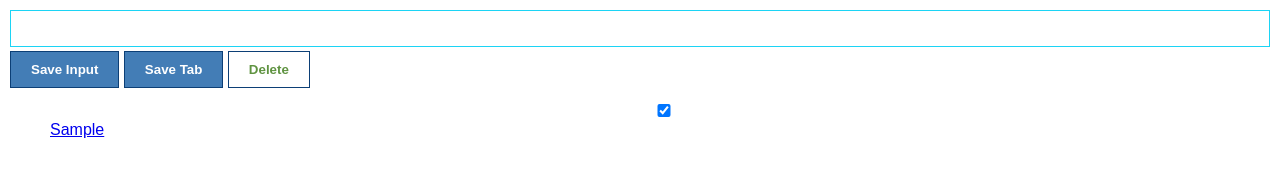
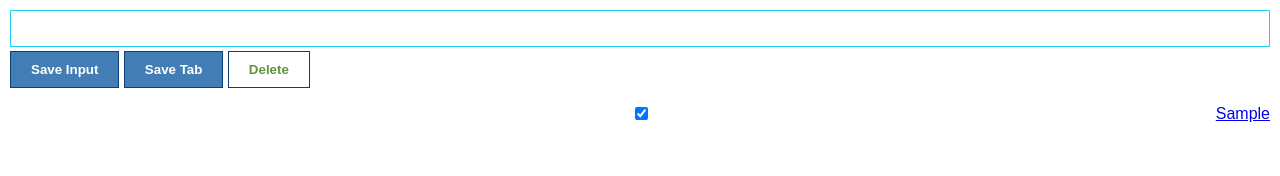
Before and after one commit to HYSAA/Lead-Tracker-Chrome-Extension, a browser extension: page index.html in a window 1280 px wide. Both pictures are taken after typing "Sample" into the empty fields and a click on the button "Save Input". Drawn offline with Linux system fonts and the light colour scheme.

Commit message:
will fix

```diff
--- a/ChromeExtension.js
+++ b/ChromeExtension.js
@@ -41,7 +41,7 @@ const renderLeads = (leads) => {
   for (let i = 0; i < leads.length; i++) {
     listItems += `
       <li>
-        <input type= "checkbox" checked>
+        <input type= "checkbox" id="lead-${i}" checked>
         <a target="_blank" href="${leads[i]}">
           ${leads[i]}
         </a>
--- a/extension.css
+++ b/extension.css
@@ -48,17 +48,20 @@ button {
     border: 1px solid #0c3f76;
     font-weight: bold;
 }
-#ul-el{
-    vertical-align: top;
+#ul{
     list-style-type: none;
 }
-#li{
 
-
+li{
     display: flex;
     align-items: center;
+    margin-bottom: 5px;
 }
 
+input[type="checkbox"]{
+    /* margin-right: 5px; */
+    margin-left: 20px;
+}
 /* Style the button according to the provided design
 
 #delete-btn {
```
